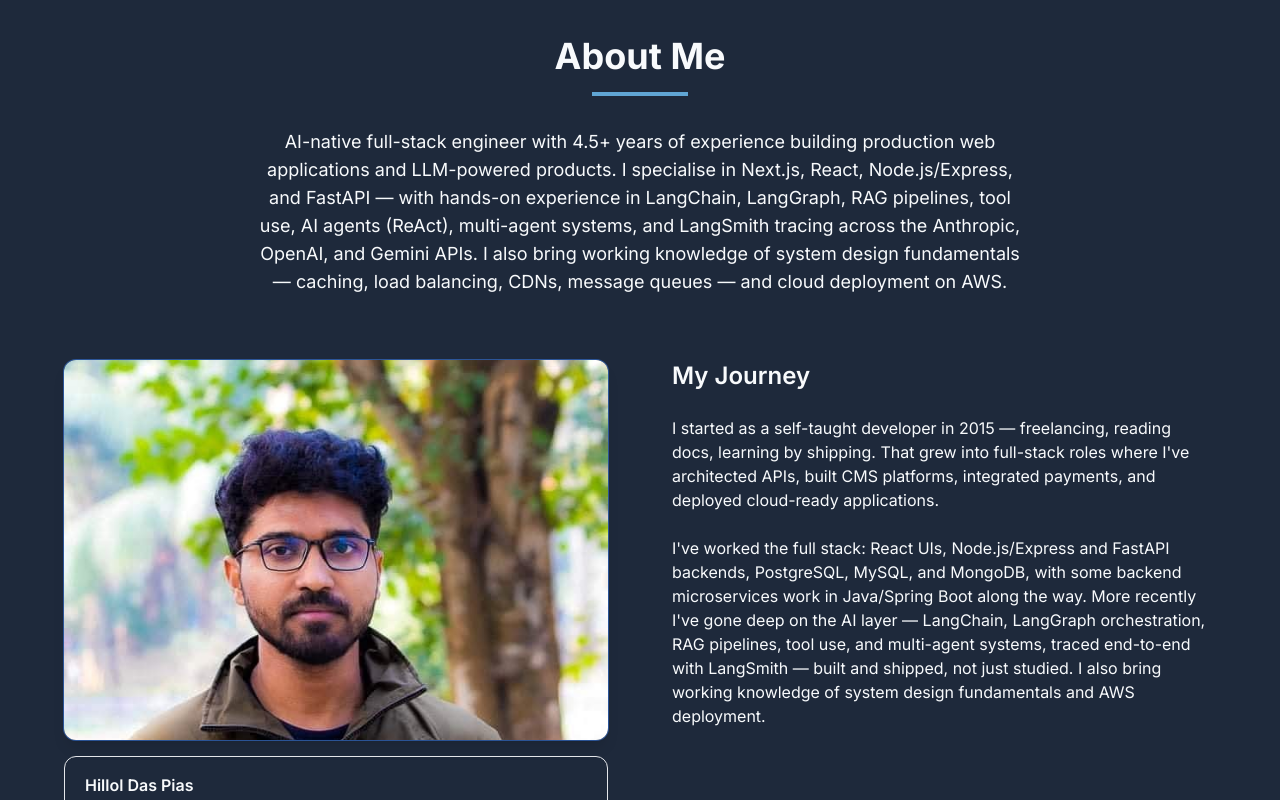
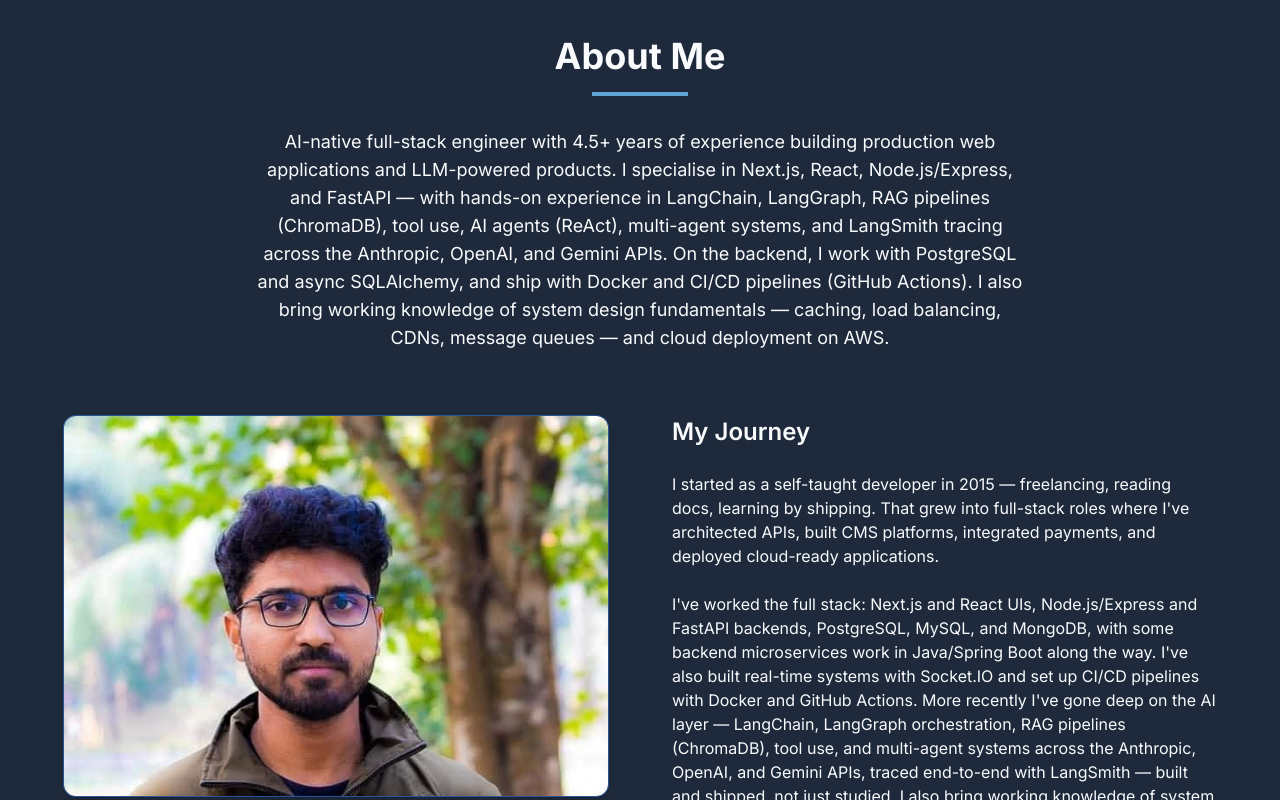
Before and after one commit to HillolPias/my_portfolio, a React (Vite) app: page / in a window 1280 px wide. Shown: the part 860-1660 px from the top of the page. Built offline with nearby package versions, Linux system fonts and the light colour scheme.

Commit message:
Update: some texts in 'About' section

```diff
--- a/src/components/About.tsx
+++ b/src/components/About.tsx
@@ -244,18 +244,23 @@
     "Node.js/Express",
     "FastAPI",
     "REST API",
+    "Socket.IO",
     "PostgreSQL",
     "MySQL",
     "MongoDB",
+    "Redis",
     "LangChain",
     "LangGraph",
     "RAG",
     "Vector Embeddings",
+    "ChromaDB",
     "Multi-Agent Systems",
     "LangSmith",
+    "Anthropic API",
+    "OpenAI API",
     "Docker",
+    "GitHub Actions",
     "System Design",
-    "AWS",
   ];
 
   const aiProjects = [
@@ -319,11 +324,14 @@
               AI-native full-stack engineer with 4.5+ years of experience
               building production web applications and LLM-powered products. I
               specialise in Next.js, React, Node.js/Express, and FastAPI — with
-              hands-on experience in LangChain, LangGraph, RAG pipelines, tool
-              use, AI agents (ReAct), multi-agent systems, and LangSmith tracing
-              across the Anthropic, OpenAI, and Gemini APIs. I also bring
-              working knowledge of system design fundamentals — caching, load
-              balancing, CDNs, message queues — and cloud deployment on AWS.
+              hands-on experience in LangChain, LangGraph, RAG pipelines
+              (ChromaDB), tool use, AI agents (ReAct), multi-agent systems, and
+              LangSmith tracing across the Anthropic, OpenAI, and Gemini APIs.
+              On the backend, I work with PostgreSQL and async SQLAlchemy, and
+              ship with Docker and CI/CD pipelines (GitHub Actions). I also
+              bring working knowledge of system design fundamentals — caching,
+              load balancing, CDNs, message queues — and cloud deployment on
+              AWS.
             </p>
           </motion.div>
 
@@ -363,14 +371,18 @@
                 integrated payments, and deployed cloud-ready applications.
               </p>
               <p className="text-dark/70 dark:text-light/70">
-                I've worked the full stack: React UIs, Node.js/Express and
-                FastAPI backends, PostgreSQL, MySQL, and MongoDB, with some
-                backend microservices work in Java/Spring Boot along the way.
-                More recently I've gone deep on the AI layer — LangChain,
-                LangGraph orchestration, RAG pipelines, tool use, and
-                multi-agent systems, traced end-to-end with LangSmith — built
-                and shipped, not just studied. I also bring working knowledge of
-                system design fundamentals and AWS deployment.
+                I've worked the full stack: Next.js and React UIs,
+                Node.js/Express and FastAPI backends, PostgreSQL, MySQL, and
+                MongoDB, with some backend microservices work in Java/Spring
+                Boot along the way. I've also built real-time systems with
+                Socket.IO and set up CI/CD pipelines with Docker and GitHub
+                Actions. More recently I've gone deep on the AI layer —
+                LangChain, LangGraph orchestration, RAG pipelines (ChromaDB),
+                tool use, and multi-agent systems across the Anthropic, OpenAI,
+                and Gemini APIs, traced end-to-end with LangSmith — built and
+                shipped, not just studied. I also bring working knowledge of
+                system design fundamentals — caching, load balancing, CDNs,
+                message queues, and read replicas — and cloud deployment on AWS.
               </p>
             </motion.div>
           </div>
```
